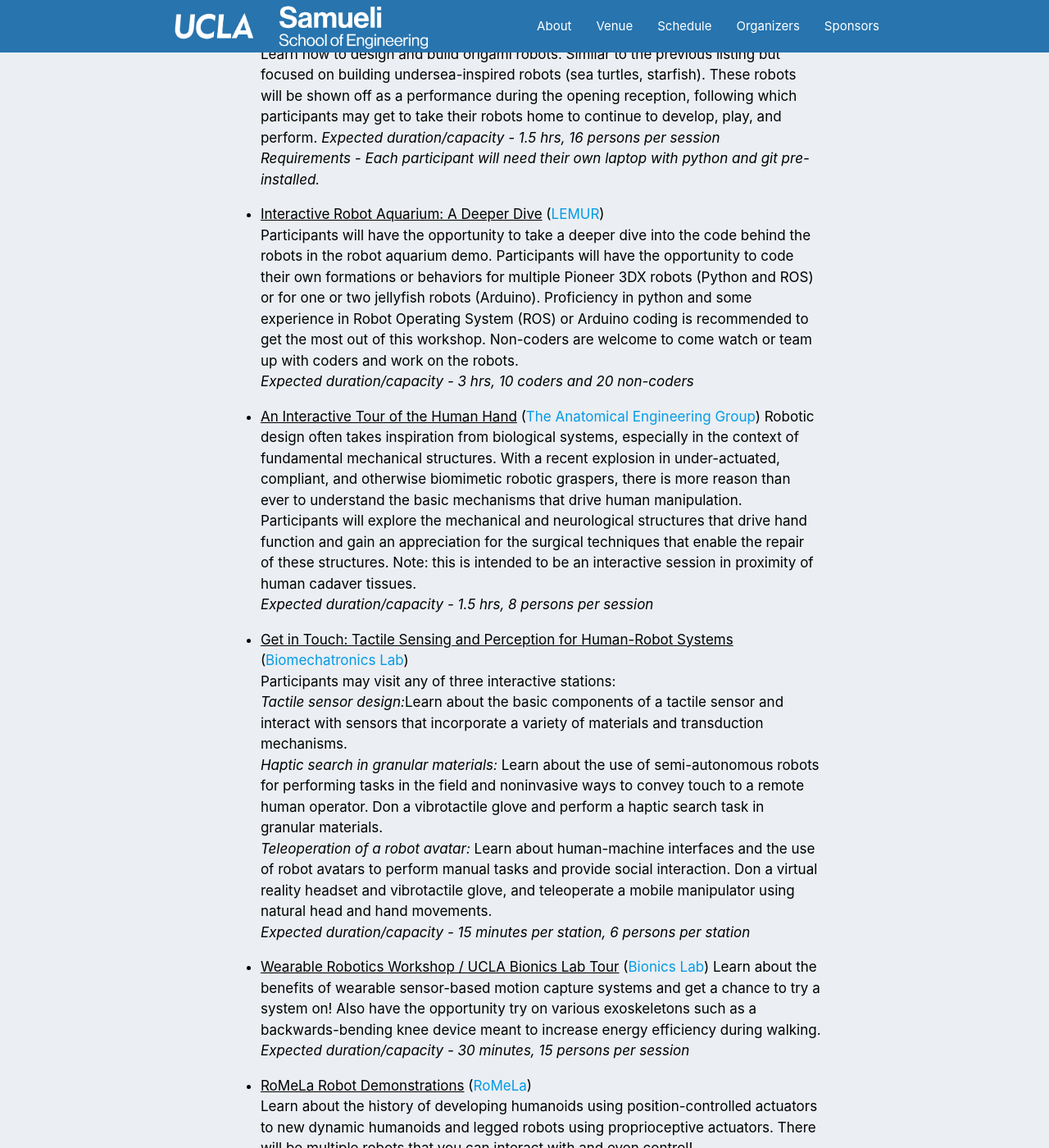
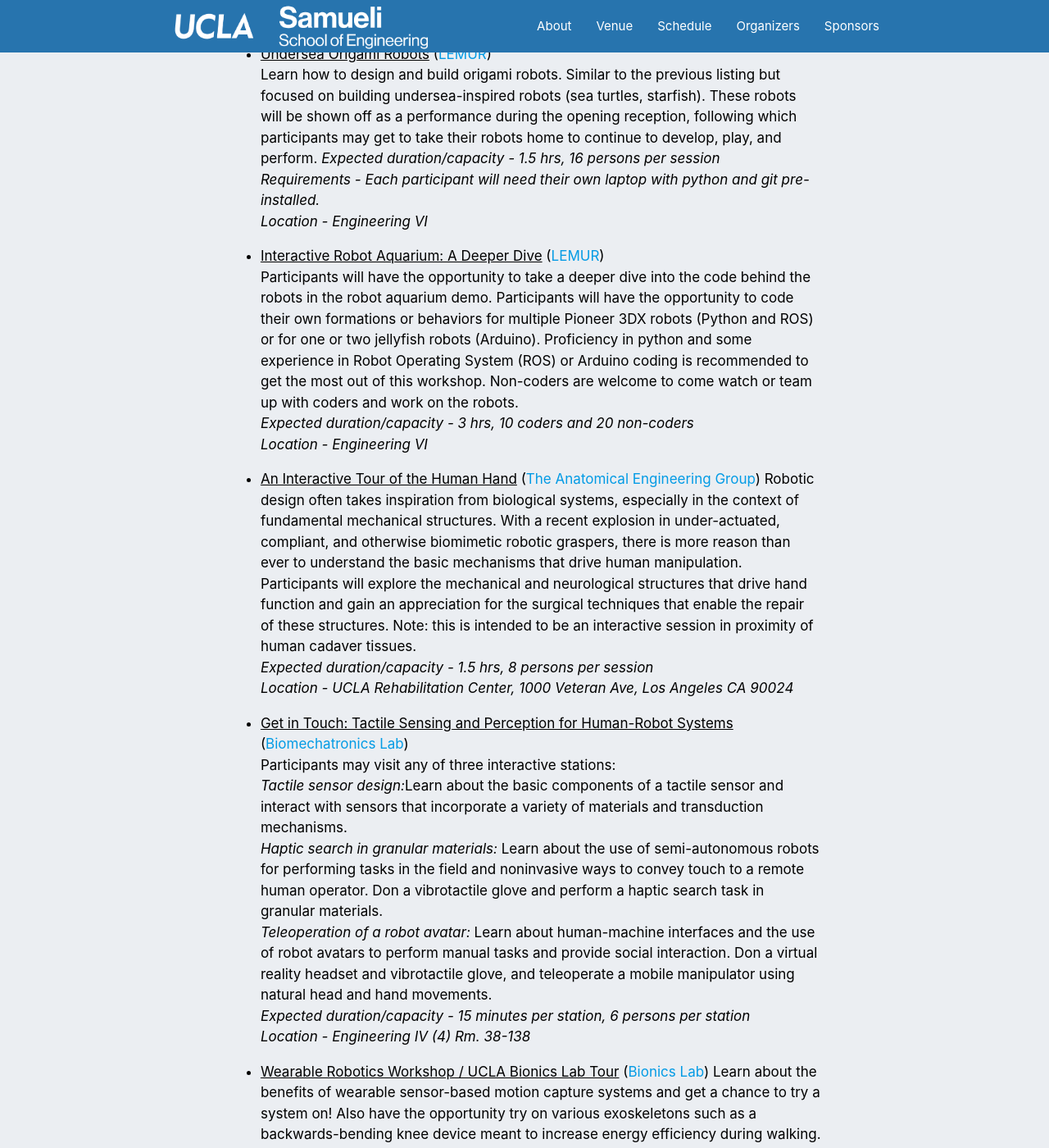
Before and after one commit to scr2022/scr2022.github.io, a Jekyll site: the page built from index.html, in a window 1280 px wide and 1400 px high, scrolled down 5807 px. Shown: the whole window at 82% size. Built offline with Jekyll 4.4.1, drawn with Linux system fonts in a browser that asks for light colours; some of the changed text lies outside the part shown.

Commit message:
add workshop locations

```diff
--- a/_includes/workshops_descriptions.html
+++ b/_includes/workshops_descriptions.html
@@ -26,7 +26,8 @@
                 <li><u>Make and Control Your Own Origami Robot!</u> (<a href="https://uclalemur.com/">LEMUR</a>) <br>
 Get introduced to a computational design pipeline for developing folding robots. The event will lead participants through designing robot bodies, the effects of different parameters in simulation, manufacturing the robots and then controlling them in the real world.<br>
 <i>Expected duration/capacity -1.5 hrs, 8 persons per session</i><br>
-<i>Requirements - Each participant will need their own laptop with python and git pre-installed.</i>
+<i>Requirements - Each participant will need their own laptop with python and git pre-installed.</i><br>
+<i>Location - Engineering VI</i>
                 </li>
               </ul>
 
@@ -34,21 +35,24 @@
                 <li><u>Undersea Origami Robots</u> (<a href="https://uclalemur.com/">LEMUR</a>) <br>
 Learn how to design and build origami robots. Similar to the previous listing but focused on building undersea-inspired robots (sea turtles, starfish). These robots will be shown off as a performance during the opening reception, following which participants may get to take their robots home to continue to develop, play, and perform.
 <i>Expected duration/capacity - 1.5 hrs, 16 persons per session </i><br>
-<i>Requirements - Each participant will need their own laptop with python and git pre-installed. </i>
+<i>Requirements - Each participant will need their own laptop with python and git pre-installed. </i><br>
+<i>Location - Engineering VI</i>
                 </li>
               </ul>
 
               <ul class="browser-default">
                 <li><u>Interactive Robot Aquarium: A Deeper Dive</u> (<a href="https://uclalemur.com/">LEMUR</a>) <br>
 Participants will have the opportunity to take a deeper dive into the code behind the robots in the robot aquarium demo. Participants will have the opportunity to code their own formations or behaviors for multiple Pioneer 3DX robots (Python and ROS) or for one or two jellyfish robots (Arduino). Proficiency in python and some experience in Robot Operating System (ROS) or Arduino coding is recommended to get the most out of this workshop. Non-coders are welcome to come watch or team up with coders and work on the robots.<br>
-<i>Expected duration/capacity - 3 hrs, 10 coders and 20 non-coders</i>
+<i>Expected duration/capacity - 3 hrs, 10 coders and 20 non-coders</i><br>
+<i>Location - Engineering VI</i>
                 </li>
               </ul>
 
               <ul class="browser-default">
                 <li><u>An Interactive Tour of the Human Hand</u> (<a href="http://anatomics.seas.ucla.edu/">The Anatomical Engineering Group</a>)
 Robotic design often takes inspiration from biological systems, especially in the context of fundamental mechanical structures. With a recent explosion in under-actuated, compliant, and otherwise biomimetic robotic graspers, there is more reason than ever to understand the basic mechanisms that drive human manipulation. Participants will explore the mechanical and neurological structures that drive hand function and gain an appreciation for the surgical techniques that enable the repair of these structures. Note: this is intended to be an interactive session in proximity of human cadaver tissues.<br>
-<i>Expected duration/capacity - 1.5 hrs, 8 persons per session</i>
+<i>Expected duration/capacity - 1.5 hrs, 8 persons per session</i><br>
+<i>Location - UCLA Rehabilitation Center, 1000 Veteran Ave, Los Angeles CA 90024</i>
                 </li>
               </ul>
 
@@ -58,21 +62,24 @@
 <i>Tactile sensor design:</i>Learn about the basic components of a tactile sensor and interact with sensors that incorporate a variety of materials and transduction mechanisms.<br>
 <i>Haptic search in granular materials:</i> Learn about the use of semi-autonomous robots for performing tasks in the field and noninvasive ways to convey touch to a remote human operator. Don a vibrotactile glove and perform a haptic search task in granular materials.<br>
 <i>Teleoperation of a robot avatar:</i> Learn about human-machine interfaces and the use of robot avatars to perform manual tasks and provide social interaction. Don a virtual reality headset and vibrotactile glove, and teleoperate a mobile manipulator using natural head and hand movements. <br>
-<i>Expected duration/capacity - 15 minutes per station, 6 persons per station</i>
+<i>Expected duration/capacity - 15 minutes per station, 6 persons per station</i><br>
+<i>Location - Engineering IV (4) Rm. 38-138</i>
                 </li>
               </ul>
 
               <ul class="browser-default">
                 <li><u>Wearable Robotics Workshop / UCLA Bionics Lab Tour</u> (<a href="http://bionics.seas.ucla.edu/">Bionics Lab</a>)
 Learn about the benefits of wearable sensor-based motion capture systems and get a chance to try a system on! Also have the opportunity try on various exoskeletons such as a backwards-bending knee device meant to increase energy efficiency during walking. <br>
-<i>Expected duration/capacity - 30 minutes, 15 persons per session</i>
+<i>Expected duration/capacity - 30 minutes, 15 persons per session</i><br>
+<i>Location - Engineering IV (4) Rm. 18-111</i>
                 </li>
               </ul>
 
               <ul class="browser-default">
                 <li><u>RoMeLa Robot Demonstrations</u> (<a href="https://www.romela.org/">RoMeLa</a>)<br>
 Learn about the history of developing humanoids using position-controlled actuators to new dynamic humanoids and legged robots using proprioceptive actuators. There will be multiple robots that you can interact with and even control!<br>
-<i>Expected duration/capacity - 30 minutes, 20 persons per session</i>
+<i>Expected duration/capacity - 30 minutes, 20 persons per session</i><br>
+<i>Location - Engineering IV (4) 3rd floor</i>
                 </li>
 
               </ul>
```
